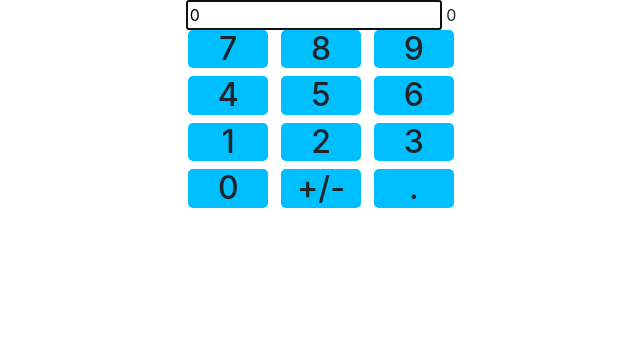
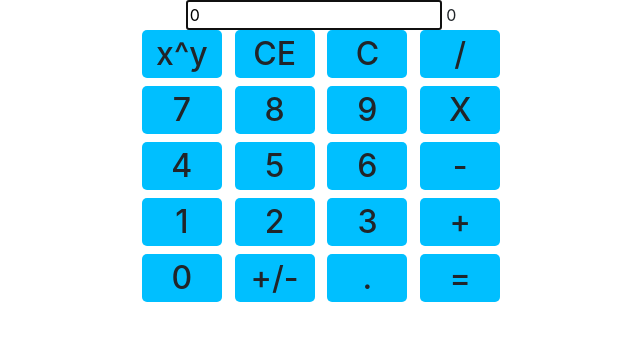
Before and after one commit to mbgoseco/Angulator, an Angular app in the folder Angulator/ClientApp/: page / in a window 1280 px wide. Shown: the top 340 px of the page, without its empty margins (319-959 px from the left). Built offline with nearby package versions, Linux system fonts and the light colour scheme.

Commit message:
Math and clear operations working as intended

```diff
--- a/Angulator/ClientApp/src/app/num-keys/num-keys.component.css
+++ b/Angulator/ClientApp/src/app/num-keys/num-keys.component.css
@@ -1,7 +1,7 @@
 .container {
   width: 25%;
   display: grid;
-  grid-template-columns: 1fr 1fr 1fr;
+  grid-template-columns: 1fr 1fr 1fr 1fr;
   grid-column-gap: 1vw;
   justify-items: center;
   align-items: center;
@@ -12,6 +12,7 @@ h2 {
   background-color: deepskyblue;
   border-radius: 5px;
   width: 5rem;
+  padding: 0.3rem;
   text-align: center;
 }
 
--- a/Angulator/ClientApp/src/app/num-keys/num-keys.component.ts
+++ b/Angulator/ClientApp/src/app/num-keys/num-keys.component.ts
@@ -4,10 +4,11 @@ import { Component, Input, Output, EventEmitter } from '@angular/core';
     selector: 'app-num-keys',
     template: `
       <section class="container">
-        <h2 (click)="updateNum($event)">7</h2><h2 (click)="updateNum($event)">8</h2><h2 (click)="updateNum($event)">9</h2>
-        <h2 (click)="updateNum($event)">4</h2><h2 (click)="updateNum($event)">5</h2><h2 (click)="updateNum($event)">6</h2>
-        <h2 (click)="updateNum($event)">1</h2><h2 (click)="updateNum($event)">2</h2><h2 (click)="updateNum($event)">3</h2>
-        <h2 (click)="updateNum($event)">0</h2><h2 (click)="negate()">+/-</h2><h2 (click)="useDecimal()">.</h2>
+        <h2 (click)="operate($event)">x^y</h2><h2 (click)="clearEntry()">CE</h2><h2 (click)="clearAll()">C</h2><h2 (click)="operate($event)">/</h2>
+        <h2 (click)="updateNum($event)">7</h2><h2 (click)="updateNum($event)">8</h2><h2 (click)="updateNum($event)">9</h2><h2 (click)="operate($event)">X</h2>
+        <h2 (click)="updateNum($event)">4</h2><h2 (click)="updateNum($event)">5</h2><h2 (click)="updateNum($event)">6</h2><h2 (click)="operate($event)">-</h2>
+        <h2 (click)="updateNum($event)">1</h2><h2 (click)="updateNum($event)">2</h2><h2 (click)="updateNum($event)">3</h2><h2 (click)="operate($event)">+</h2>
+        <h2 (click)="updateNum($event)">0</h2><h2 (click)="negate()">+/-</h2><h2 (click)="useDecimal()">.</h2><h2 (click)="equals()">=</h2>
       </section>
     `,
     styleUrls: ['./num-keys.component.css']
@@ -17,6 +18,8 @@ export class NumKeysComponent {
 
     @Input() public currentNum;
     @Output() public displayEvent = new EventEmitter();
+    public num1 = 0;
+    public operator = '';
 
     constructor() {
 
@@ -47,4 +50,52 @@ export class NumKeysComponent {
         this.currentNum = this.currentNum.replace(/(\..*)\./g, '$1');
         this.displayEvent.emit(this.currentNum);
     }
+
+    clearEntry() {
+        this.currentNum = '0';
+        this.displayEvent.emit(this.currentNum);
+    }
+
+    clearAll() {
+        this.currentNum = '0';
+        this.num1 = 0;
+        this.operator = '';
+        this.displayEvent.emit(this.currentNum);
+    }
+
+    operate(event) {
+        if (this.operator != '') {  // In case of chain operations
+            this.equals();
+        }
+        this.operator = event.target.innerHTML;
+        this.num1 = parseFloat(this.currentNum);
+        this.currentNum = '';
+    }
+
+    equals() {
+        switch (this.operator) {
+            case '+':
+                this.currentNum = (this.num1 + parseFloat(this.currentNum)).toString();
+                this.displayEvent.emit(this.currentNum);
+                break;
+            case '-':
+                this.currentNum = (this.num1 - parseFloat(this.currentNum)).toString();
+                this.displayEvent.emit(this.currentNum);
+                break;
+            case 'X':
+                this.currentNum = (this.num1 * parseFloat(this.currentNum)).toString();
+                this.displayEvent.emit(this.currentNum);
+                break;
+            case '/':
+                this.currentNum = (this.num1 / parseFloat(this.currentNum)).toString();
+                this.displayEvent.emit(this.currentNum);
+                break;
+            case 'x^y':
+                this.currentNum = (Math.pow(this.num1, parseFloat(this.currentNum))).toString();
+                this.displayEvent.emit(this.currentNum);
+                break;
+            default:
+        }
+        this.operator = '';
+    }
 }
```
